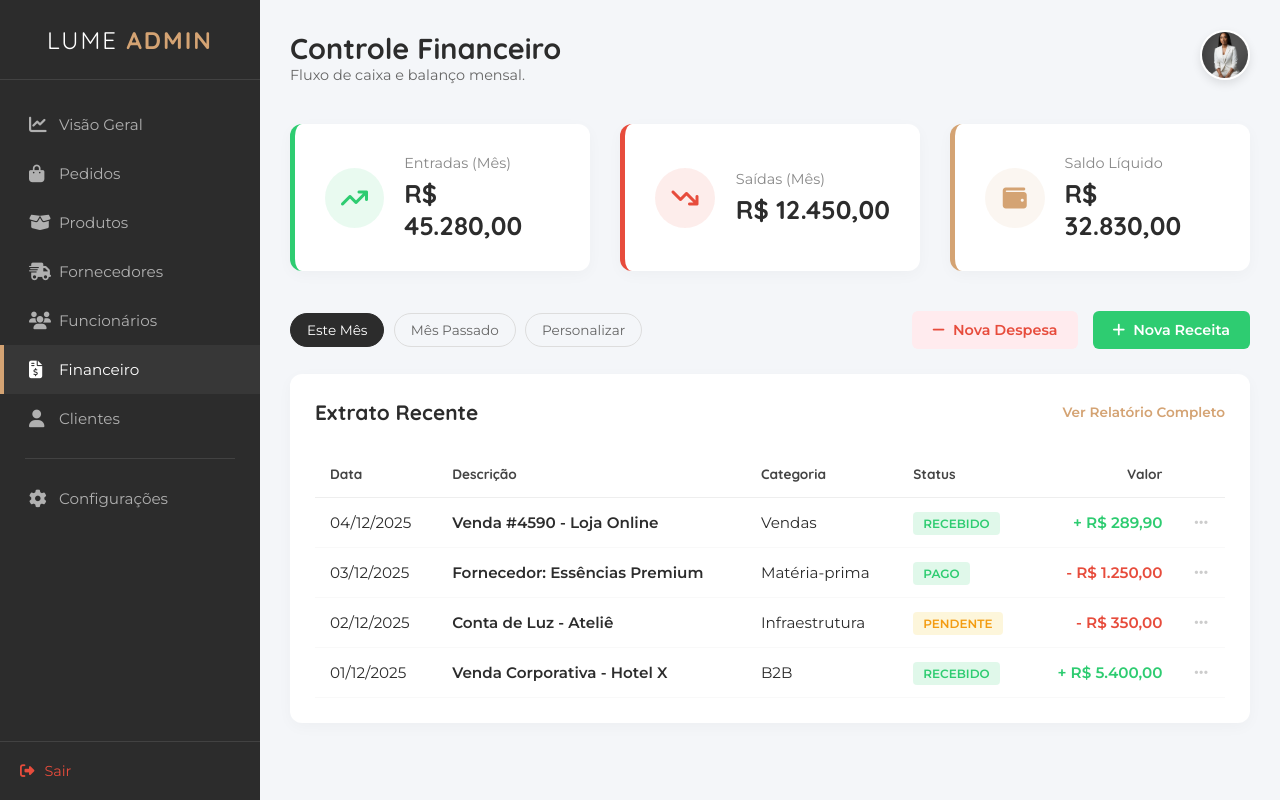
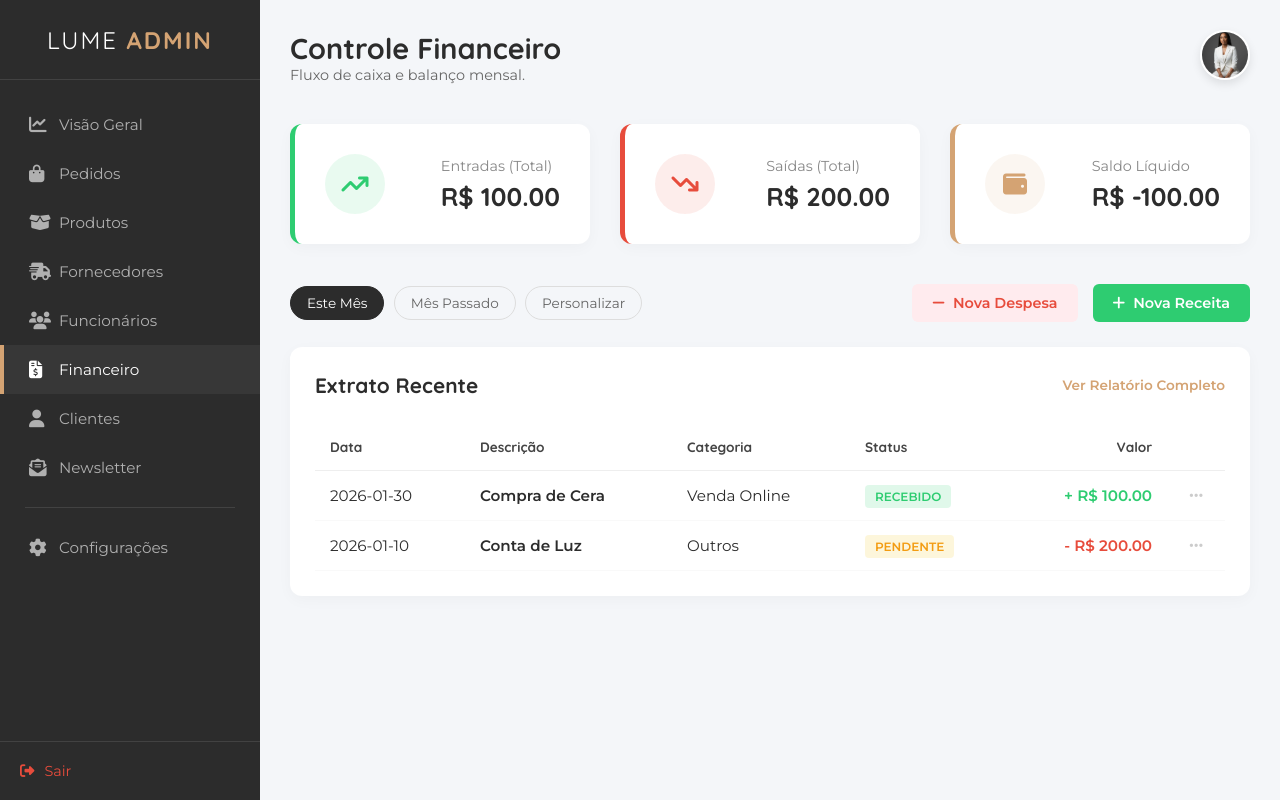
Before and after one commit to andrezaduartespineli/LumeEssence, a Flask app: page /financeiro in a window 1280 px wide. Run offline with Flask 3, Linux system fonts and the light colour scheme; data comes from the database, SQL or seed files in the repository; both versions use the stored data as it was after the commit.

Commit message:
andreza 11/12 02:06 Parte interna praticamente Terminada

```diff
--- a/templates/interno/cad_produtos.html
+++ b/templates/interno/cad_produtos.html
@@ -26,12 +26,13 @@
                     <li><a href="funcionarios.html"><i class="fa-solid fa-users"></i> Funcionários</a></li>
                     <li><a href="financeiro.html"><i class="fa-solid fa-file-invoice-dollar"></i> Financeiro</a></li>
                     <li><a href="cliente.html"><i class="fas fa-user"></i>Clientes</a></li>
+                    <li><a href="newsletter.html"><i class="fa-solid fa-envelope-open-text"></i> Newsletter</a></li>
                     <li class="separator"></li>
                     <li><a href="configuracoes.html"><i class="fa-solid fa-gear"></i> Configurações</a></li>
                 </ul>
             </nav>
             <div class="sidebar-footer">
-                <a href="/login" class="logout-btn"><i class="fa-solid fa-right-from-bracket"></i> Sair</a>
+                <a href="login.html" class="logout-btn"><i class="fa-solid fa-right-from-bracket"></i> Sair</a>
             </div>
         </aside>
 
--- a/templates/interno/cliente.html
+++ b/templates/interno/cliente.html
@@ -4,7 +4,7 @@
     <meta charset="UTF-8">
     <meta name="viewport" content="width=device-width, initial-scale=1.0">
     <title>Gestão de Clientes | Lume Essence Admin</title>
-
+    <link rel="icon" href="../imagens/Logo/grandelogosemfundo.png">
     <link href="https://fonts.googleapis.com/css2?family=Montserrat:wght@300;400;600&family=Quicksand:wght@400;500;700&display=swap" rel="stylesheet">
     <link rel="stylesheet" href="https://cdnjs.cloudflare.com/ajax/libs/font-awesome/6.4.0/css/all.min.css">
     <link rel="stylesheet" href="/static/styleinterno.css">
@@ -27,12 +27,13 @@
                     <li><a href="funcionarios.html"><i class="fa-solid fa-users"></i> Funcionários</a></li>
                     <li><a href="financeiro.html"><i class="fa-solid fa-file-invoice-dollar"></i> Financeiro</a></li>
                     <li class="active"><a href="cliente.html"><i class="fas fa-user"></i>Clientes</a></li>
+                    <li><a href="newsletter.html"><i class="fa-solid fa-envelope-open-text"></i> Newsletter</a></li>
                     <li class="separator"></li>
                     <li><a href="configuracoes.html"><i class="fa-solid fa-gear"></i> Configurações</a></li>
                 </ul>
             </nav>
             <div class="sidebar-footer">
-                <a href="/logout" class="btn-logout"><i class="fa-solid fa-right-from-bracket"></i> Sair</a>
+                <a href="login.html" class="btn-logout"><i class="fa-solid fa-right-from-bracket"></i> Sair</a>
             </div>
         </aside>
 
--- a/templates/interno/configuracoes.html
+++ b/templates/interno/configuracoes.html
@@ -26,12 +26,13 @@
                     <li><a href="funcionarios.html"><i class="fa-solid fa-users"></i> Funcionários</a></li>
                     <li><a href="financeiro.html"><i class="fa-solid fa-file-invoice-dollar"></i> Financeiro</a></li>
                     <li><a href="cliente.html"><i class="fas fa-user"></i>Clientes</a></li>
+                    <li><a href="newsletter.html"><i class="fa-solid fa-envelope-open-text"></i> Newsletter</a></li>
                     <li class="separator"></li>
                     <li class="active"><a href="configuracoes.html"><i class="fa-solid fa-gear"></i> Configurações</a></li>
                 </ul>
             </nav>
             <div class="sidebar-footer">
-                <a href="/login" class="logout-btn"><i class="fa-solid fa-right-from-bracket"></i> Sair</a>
+                <a href="login.html" class="logout-btn"><i class="fa-solid fa-right-from-bracket"></i> Sair</a>
             </div>
         </aside>
 
--- a/templates/interno/financeiro.html
+++ b/templates/interno/financeiro.html
@@ -26,12 +26,13 @@
                     <li><a href="funcionarios.html"><i class="fa-solid fa-users"></i> Funcionários</a></li>
                     <li class="active"><a href="financeiro.html"><i class="fa-solid fa-file-invoice-dollar"></i> Financeiro</a></li>
                     <li><a href="cliente.html"><i class="fas fa-user"></i>Clientes</a></li>
+                    <li><a href="newsletter.html"><i class="fa-solid fa-envelope-open-text"></i> Newsletter</a></li>
                     <li class="separator"></li>
                     <li><a href="configuracoes.html"><i class="fa-solid fa-gear"></i> Configurações</a></li>
                 </ul>
             </nav>
             <div class="sidebar-footer">
-                <a href="/login" class="logout-btn"><i class="fa-solid fa-right-from-bracket"></i> Sair</a>
+                <a href="login.html" class="logout-btn"><i class="fa-solid fa-right-from-bracket"></i> Sair</a>
             </div>
         </aside>
 
@@ -72,32 +73,26 @@
             <section class="finance-summary">
 
                 <div class="card finance-card income">
-                    <div class="icon-box">
-                        <i class="fa-solid fa-arrow-trend-up"></i>
-                    </div>
+    <div class="icon-box"><i class="fa-solid fa-arrow-trend-up"></i></div>
     <div class="finance-info">
-                        <span>Entradas (Mês)</span>
-                        <h3>R$ 45.280,00</h3>
+        <span>Entradas (Total)</span>
+        <h3>R$ {{ "%.2f"|format(total_receitas) }}</h3>
     </div>
 </div>
 
 <div class="card finance-card expense">
-                    <div class="icon-box">
-                        <i class="fa-solid fa-arrow-trend-down"></i>
-                    </div>
+    <div class="icon-box"><i class="fa-solid fa-arrow-trend-down"></i></div>
     <div class="finance-info">
-                        <span>Saídas (Mês)</span>
-                        <h3>R$ 12.450,00</h3>
+        <span>Saídas (Total)</span>
+        <h3>R$ {{ "%.2f"|format(total_despesas) }}</h3>
     </div>
 </div>
 
 <div class="card finance-card balance">
-                    <div class="icon-box">
-                        <i class="fa-solid fa-wallet"></i>
-                    </div>
+    <div class="icon-box"><i class="fa-solid fa-wallet"></i></div>
     <div class="finance-info">
         <span>Saldo Líquido</span>
-                        <h3>R$ 32.830,00</h3>
+        <h3>R$ {{ "%.2f"|format(saldo) }}</h3>
     </div>
 </div>
             </section>
@@ -133,38 +128,37 @@
                             </tr>
                         </thead>
                         <tbody>
+    {% for item in extrato %}
     <tr>
-                                <td>04/12/2025</td>
-                                <td><strong>Venda #4590 - Loja Online</strong></td>
-                                <td>Vendas</td>
-                                <td><span class="badge success">Recebido</span></td>
-                                <td class="text-right value-income">+ R$ 289,90</td>
+        <td>{{ item['data'] }}</td>
+
+        <td><strong>{{ item['descricao'] }}</strong></td>
+
+        <td>{{ item['categoria'] }}</td>
+
+        <td>
+            {% if item['status'] == 'Pago' or item['status'] == 'Recebido' %}
+                <span class="badge success">{{ item['status'] }}</span>
+            {% else %}
+                <span class="badge warning">{{ item['status'] }}</span>
+            {% endif %}
+        </td>
+
+        {% if item['tipo'] == 'entrada' %}
+            <td class="text-right value-income">+ R$ {{ "%.2f"|format(item['valor']) }}</td>
+        {% else %}
+            <td class="text-right value-expense">- R$ {{ "%.2f"|format(item['valor']) }}</td>
+        {% endif %}
+
         <td class="action-col"><i class="fa-solid fa-ellipsis"></i></td>
     </tr>
+    {% else %}
     <tr>
-                                <td>03/12/2025</td>
-                                <td><strong>Fornecedor: Essências Premium</strong></td>
-                                <td>Matéria-prima</td>
-                                <td><span class="badge success">Pago</span></td>
-                                <td class="text-right value-expense">- R$ 1.250,00</td>
-                                <td class="action-col"><i class="fa-solid fa-ellipsis"></i></td>
+        <td colspan="6" style="text-align: center; padding: 20px; color: #999;">
+            Nenhuma movimentação financeira registrada.
+        </td>
     </tr>
-                            <tr>
-                                <td>02/12/2025</td>
-                                <td><strong>Conta de Luz - Ateliê</strong></td>
-                                <td>Infraestrutura</td>
-                                <td><span class="badge warning">Pendente</span></td>
-                                <td class="text-right value-expense">- R$ 350,00</td>
-                                <td class="action-col"><i class="fa-solid fa-ellipsis"></i></td>
-                            </tr>
-                            <tr>
-                                <td>01/12/2025</td>
-                                <td><strong>Venda Corporativa - Hotel X</strong></td>
-                                <td>B2B</td>
-                                <td><span class="badge success">Recebido</span></td>
-                                <td class="text-right value-income">+ R$ 5.400,00</td>
-                                <td class="action-col"><i class="fa-solid fa-ellipsis"></i></td>
-                            </tr>
+    {% endfor %}
 </tbody>
                     </table>
                 </div>
--- a/templates/interno/fornecedores.html
+++ b/templates/interno/fornecedores.html
@@ -26,12 +26,13 @@
                     <li><a href="funcionarios.html"><i class="fa-solid fa-users"></i> Funcionários</a></li>
                     <li><a href="financeiro.html"><i class="fa-solid fa-file-invoice-dollar"></i> Financeiro</a></li>
                     <li><a href="cliente.html"><i class="fas fa-user"></i>Clientes</a></li>
+                    <li><a href="newsletter.html"><i class="fa-solid fa-envelope-open-text"></i> Newsletter</a></li>
                     <li class="separator"></li>
                     <li><a href="configuracoes.html"><i class="fa-solid fa-gear"></i> Configurações</a></li>
                 </ul>
             </nav>
             <div class="sidebar-footer">
-                <a href="/login" class="logout-btn"><i class="fa-solid fa-right-from-bracket"></i> Sair</a>
+                <a href="login.html" class="logout-btn"><i class="fa-solid fa-right-from-bracket"></i> Sair</a>
             </div>
         </aside>
 
--- a/templates/interno/funcionarios.html
+++ b/templates/interno/funcionarios.html
@@ -26,12 +26,13 @@
                     <li class="active"><a href="funcionarios.html"><i class="fa-solid fa-users"></i> Funcionários</a></li>
                     <li><a href="financeiro.html"><i class="fa-solid fa-file-invoice-dollar"></i> Financeiro</a></li>
                     <li><a href="cliente.html"><i class="fas fa-user"></i>Clientes</a></li>
+                    <li><a href="newsletter.html"><i class="fa-solid fa-envelope-open-text"></i> Newsletter</a></li>
                     <li class="separator"></li>
                     <li><a href="configuracoes.html"><i class="fa-solid fa-gear"></i> Configurações</a></li>
                 </ul>
             </nav>
             <div class="sidebar-footer">
-                <a href="/login" class="logout-btn"><i class="fa-solid fa-right-from-bracket"></i> Sair</a>
+                <a href="login.html" class="logout-btn"><i class="fa-solid fa-right-from-bracket"></i> Sair</a>
             </div>
         </aside>
 
--- a/templates/interno/login.html
+++ b/templates/interno/login.html
@@ -51,7 +51,7 @@
                 <footer class="login-footer">
                     <p>&copy; 2025 Lume Essence System v1.0</p>
                 </footer>
-                <a href="../site/index.html" class="admin-footer-link">Acesso da Equipe</a>
+
             </div>
         </div>
 
--- a/templates/interno/novo-fornecedor.html
+++ b/templates/interno/novo-fornecedor.html
@@ -26,12 +26,13 @@
                     <li><a href="funcionarios.html"><i class="fa-solid fa-users"></i> Funcionários</a></li>
                     <li><a href="financeiro.html"><i class="fa-solid fa-file-invoice-dollar"></i> Financeiro</a></li>
                     <li><a href="cliente.html"><i class="fas fa-user"></i>Clientes</a></li>
+                    <li><a href="newsletter.html"><i class="fa-solid fa-envelope-open-text"></i> Newsletter</a></li>
                     <li class="separator"></li>
                     <li><a href="configuracoes.html"><i class="fa-solid fa-gear"></i> Configurações</a></li>
                 </ul>
             </nav>
             <div class="sidebar-footer">
-                <a href="/login" class="logout-btn"><i class="fa-solid fa-right-from-bracket"></i> Sair</a>
+                <a href="login.html" class="logout-btn"><i class="fa-solid fa-right-from-bracket"></i> Sair</a>
             </div>
         </aside>
 
--- a/templates/interno/novo-funcionario.html
+++ b/templates/interno/novo-funcionario.html
@@ -26,12 +26,13 @@
                     <li class="active"><a href="funcionarios.html"><i class="fa-solid fa-users"></i> Funcionários</a></li>
                     <li><a href="financeiro.html"><i class="fa-solid fa-file-invoice-dollar"></i> Financeiro</a></li>
                     <li><a href="cliente.html"><i class="fas fa-user"></i>Clientes</a></li>
+                    <li><a href="newsletter.html"><i class="fa-solid fa-envelope-open-text"></i> Newsletter</a></li>
                     <li class="separator"></li>
                     <li><a href="configuracoes.html"><i class="fa-solid fa-gear"></i> Configurações</a></li>
                 </ul>
             </nav>
             <div class="sidebar-footer">
-                <a href="/login" class="logout-btn"><i class="fa-solid fa-right-from-bracket"></i> Sair</a>
+                <a href="login.html" class="logout-btn"><i class="fa-solid fa-right-from-bracket"></i> Sair</a>
             </div>
         </aside>
 
--- a/templates/interno/pedido.html
+++ b/templates/interno/pedido.html
@@ -26,12 +26,13 @@
                     <li><a href="funcionarios.html"><i class="fa-solid fa-users"></i> Funcionários</a></li>
                     <li><a href="financeiro.html"><i class="fa-solid fa-file-invoice-dollar"></i> Financeiro</a></li>
                     <li><a href="cliente.html"><i class="fas fa-user"></i>Clientes</a></li>
+                    <li><a href="newsletter.html"><i class="fa-solid fa-envelope-open-text"></i> Newsletter</a></li>
                     <li class="separator"></li>
                     <li><a href="configuracoes.html"><i class="fa-solid fa-gear"></i> Configurações</a></li>
                 </ul>
             </nav>
             <div class="sidebar-footer">
-                <a href="/login" class="logout-btn"><i class="fa-solid fa-right-from-bracket"></i> Sair</a>
+                <a href="login.html" class="logout-btn"><i class="fa-solid fa-right-from-bracket"></i> Sair</a>
             </div>
         </aside>
 
--- a/templates/interno/produto.html
+++ b/templates/interno/produto.html
@@ -26,12 +26,13 @@
                     <li><a href="funcionarios.html"><i class="fa-solid fa-users"></i> Funcionários</a></li>
                     <li><a href="financeiro.html"><i class="fa-solid fa-file-invoice-dollar"></i> Financeiro</a></li>
                     <li><a href="cliente.html"><i class="fas fa-user"></i>Clientes</a></li>
+                    <li><a href="newsletter.html"><i class="fa-solid fa-envelope-open-text"></i> Newsletter</a></li>
                     <li class="separator"></li>
                     <li><a href="configuracoes.html"><i class="fa-solid fa-gear"></i> Configurações</a></li>
                 </ul>
             </nav>
             <div class="sidebar-footer">
-                <a href="/login" class="logout-btn"><i class="fa-solid fa-right-from-bracket"></i> Sair</a>
+                <a href="login.html" class="logout-btn"><i class="fa-solid fa-right-from-bracket"></i> Sair</a>
             </div>
         </aside>
 
```
Also changed, not shown: appinterno.py (+102 -3 lines), appsite.py (+22 -5 lines), templates/interno/dashboard.html (+14 -7 lines), templates/interno/newsletter.html (added, +116 -0 lines), db_lume.db. Lines whose indentation alone changed are shown as unchanged.
